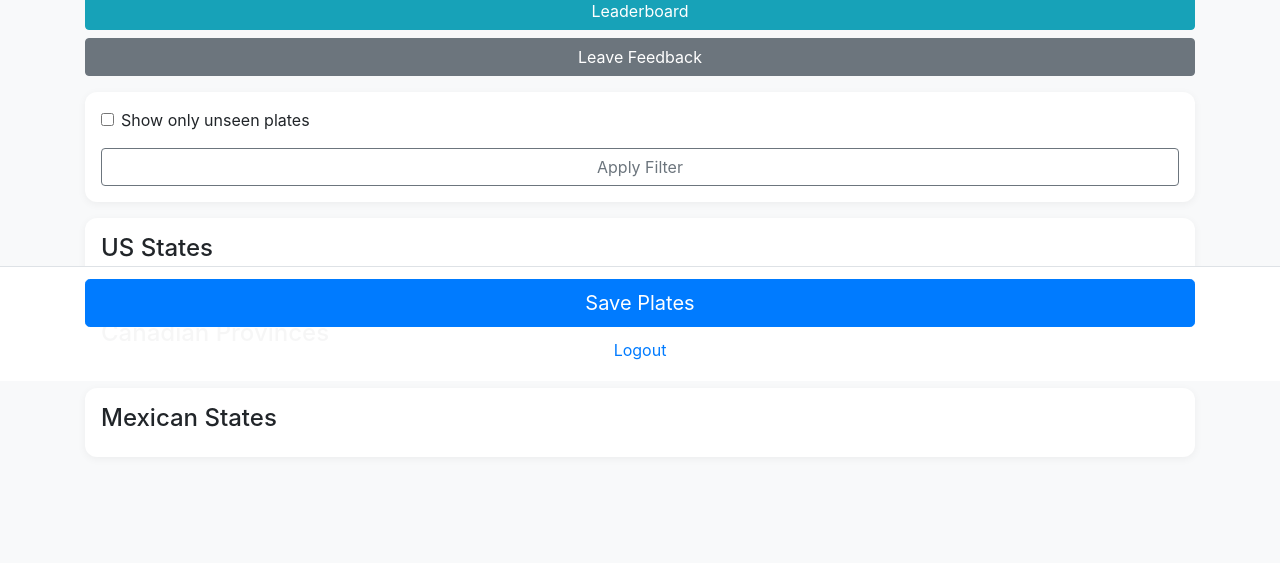
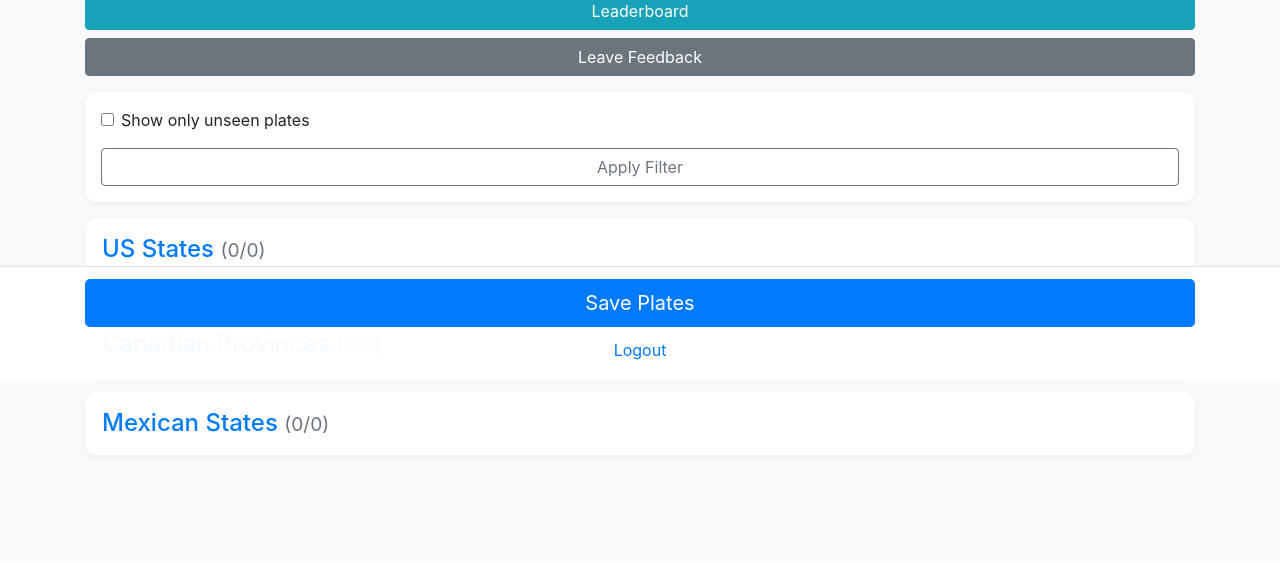
Before and after one commit to mreetz/LicensePlateGame, a Flask app: page /user in a window 1280 px wide. Shown: the part 419-982 px from the top of the page. After the commit the page ends 876 px from the top, so only its background shows below. Run offline with Flask 3, Linux system fonts and the light colour scheme; the visitor is signed in with stand-in values (Sample User, id 1); data that the repository does not hold is empty; some libraries are stand-ins or nearby versions.

Commit message:
Add collapsible plate sections

```diff
--- a/templates/user_page.html
+++ b/templates/user_page.html
@@ -180,47 +180,101 @@
 
         <form method="POST">
             <section class="section-card">
-                <h2 class="h4">US States</h2>
+                <button class="btn btn-link btn-block text-left p-0"
+                        type="button"
+                        data-toggle="collapse"
+                        data-target="#usStatesCollapse"
+                        aria-expanded="true"
+                        aria-controls="usStatesCollapse">
+                    <h2 class="h4 mb-0">
+                        US States
+                        <small class="text-muted">
+                            ({{ us_seen_count }}/{{ us_total_count }})
+                        </small>
+                    </h2>
+                </button>
+
+                <div class="collapse show mt-3" id="usStatesCollapse">
                     <div class="plate-grid">
                         {% for state in us_states %}
                             {% if not request.args.get('filter_unseen') or (state.id not in user_states) %}
                                 <div class="plate-option">
-                                <input id="us_state_{{ state.id }}" type="checkbox" name="us_states" value="{{ state.id }}"
+                                    <input id="us_state_{{ state.id }}"
+                                        type="checkbox"
+                                        name="us_states"
+                                        value="{{ state.id }}"
                                         {% if state.id in user_states %}checked{% endif %}>
                                     <label for="us_state_{{ state.id }}">{{ state.name }}</label>
                                 </div>
                             {% endif %}
                         {% endfor %}
                     </div>
+                </div>
             </section>
 
             <section class="section-card">
-                <h2 class="h4">Canadian Provinces</h2>
+                <button class="btn btn-link btn-block text-left p-0"
+                        type="button"
+                        data-toggle="collapse"
+                        data-target="#canadaCollapse"
+                        aria-expanded="false"
+                        aria-controls="canadaCollapse">
+                    <h2 class="h4 mb-0">
+                        Canadian Provinces
+                        <small class="text-muted">
+                            ({{ canada_seen_count }}/{{ canada_total_count }})
+                        </small>
+                    </h2>
+                </button>
+
+                <div class="collapse mt-3" id="canadaCollapse">
                     <div class="plate-grid">
                         {% for province in canadian_provinces %}
                             {% if not request.args.get('filter_unseen') or (province.id not in user_states) %}
                                 <div class="plate-option">
-                                <input id="canada_{{ province.id }}" type="checkbox" name="canadian_provinces" value="{{ province.id }}"
+                                    <input id="canada_{{ province.id }}"
+                                        type="checkbox"
+                                        name="canadian_provinces"
+                                        value="{{ province.id }}"
                                         {% if province.id in user_states %}checked{% endif %}>
                                     <label for="canada_{{ province.id }}">{{ province.name }}</label>
                                 </div>
                             {% endif %}
                         {% endfor %}
                     </div>
+                </div>
             </section>
 
             <section class="section-card">
-                <h2 class="h4">Mexican States</h2>
+                <button class="btn btn-link btn-block text-left p-0"
+                        type="button"
+                        data-toggle="collapse"
+                        data-target="#mexicoCollapse"
+                        aria-expanded="false"
+                        aria-controls="mexicoCollapse">
+                    <h2 class="h4 mb-0">
+                        Mexican States
+                        <small class="text-muted">
+                            ({{ mexico_seen_count }}/{{ mexico_total_count }})
+                        </small>
+                    </h2>
+                </button>
+
+                <div class="collapse mt-3" id="mexicoCollapse">
                     <div class="plate-grid">
                         {% for state in mexican_states %}
                             {% if not request.args.get('filter_unseen') or (state.id not in user_states) %}
                                 <div class="plate-option">
-                                <input id="mexico_{{ state.id }}" type="checkbox" name="mexican_states" value="{{ state.id }}"
+                                    <input id="mexico_{{ state.id }}"
+                                        type="checkbox"
+                                        name="mexican_states"
+                                        value="{{ state.id }}"
                                         {% if state.id in user_states %}checked{% endif %}>
                                     <label for="mexico_{{ state.id }}">{{ state.name }}</label>
                                 </div>
                             {% endif %}
                         {% endfor %}
+                    </div>
                 </div>
             </section>
 
@@ -232,5 +286,7 @@
             </div>
         </form>
     </main>
+    <script src="https://code.jquery.com/jquery-3.5.1.slim.min.js"></script>
+    <script src="https://cdn.jsdelivr.net/npm/bootstrap@4.5.2/dist/js/bootstrap.bundle.min.js"></script>
 </body>
 </html>
```
Lines whose indentation alone changed are shown as unchanged.
